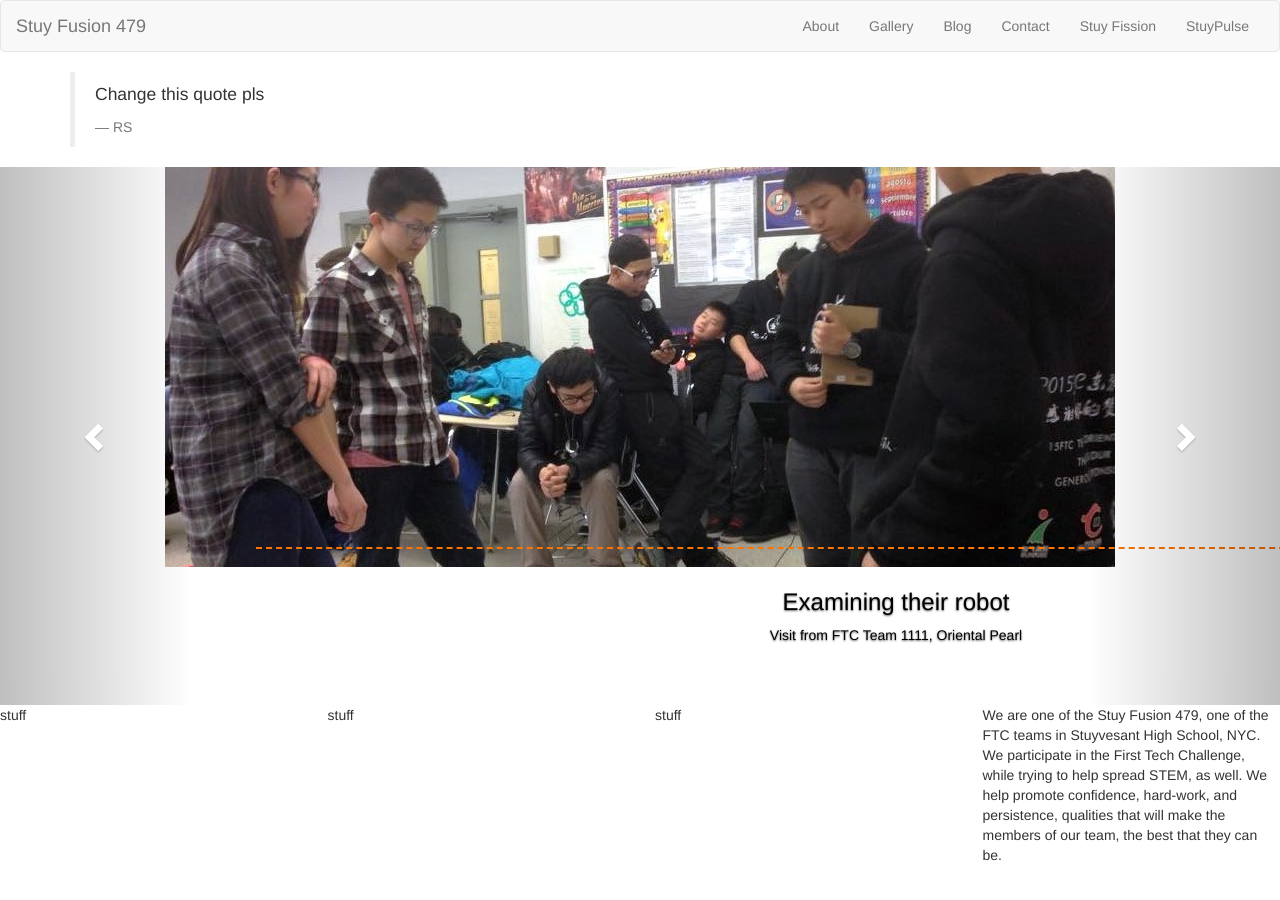
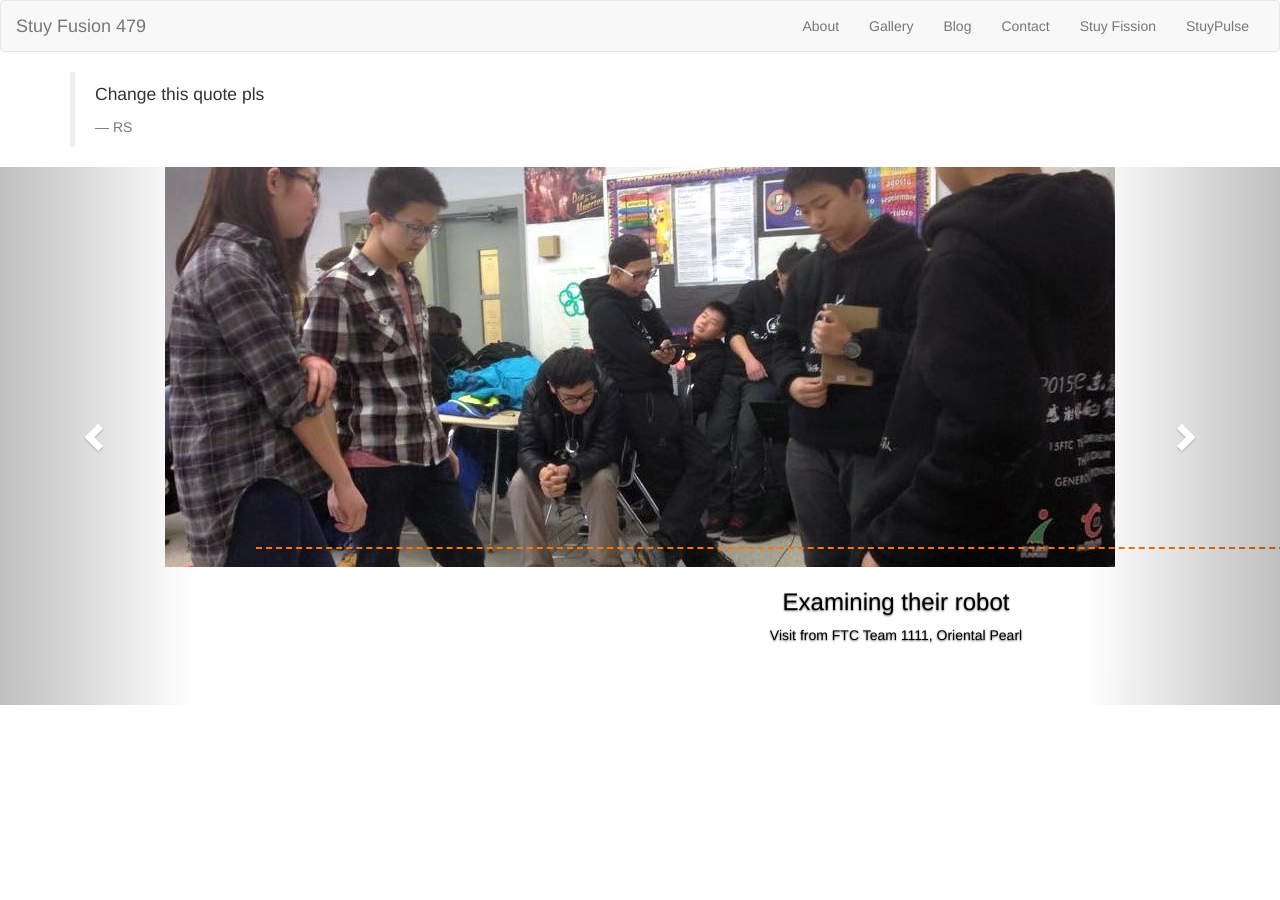
Before and after one commit to stuyfusion/stuyfusion.github.io, a Jekyll site: the page built from index.html, in a window 1280 px wide. Built offline with Jekyll 4.4.1, drawn with Linux system fonts in a browser that asks for light colours; nearby versions of some CDN libraries.

Commit message:
Update index.html

```diff
--- a/index.html
+++ b/index.html
@@ -83,22 +83,3 @@ layout: default
     <span class="sr-only">Next</span>
   </a>
 </div>
-
- <div class="row">
-  <div class="col-md-3">
-    <p>stuff</p>
-  </div>
-  <div class="col-md-3">
-    <p>stuff</p>
-  </div>
-  <div class="col-md-3">
-    <p>stuff</p>
-  </div>
-  <div class="col-md-3">
-    <p>We are one of the Stuy Fusion 479, one of the FTC teams
-in Stuyvesant High School, NYC. We participate in the First
-Tech Challenge, while trying to help spread STEM, as well.
-We help promote confidence, hard-work, and persistence, qualities
-that will make the members of our team, the best that they can be.</p>
-  </div>
-</div>
```
